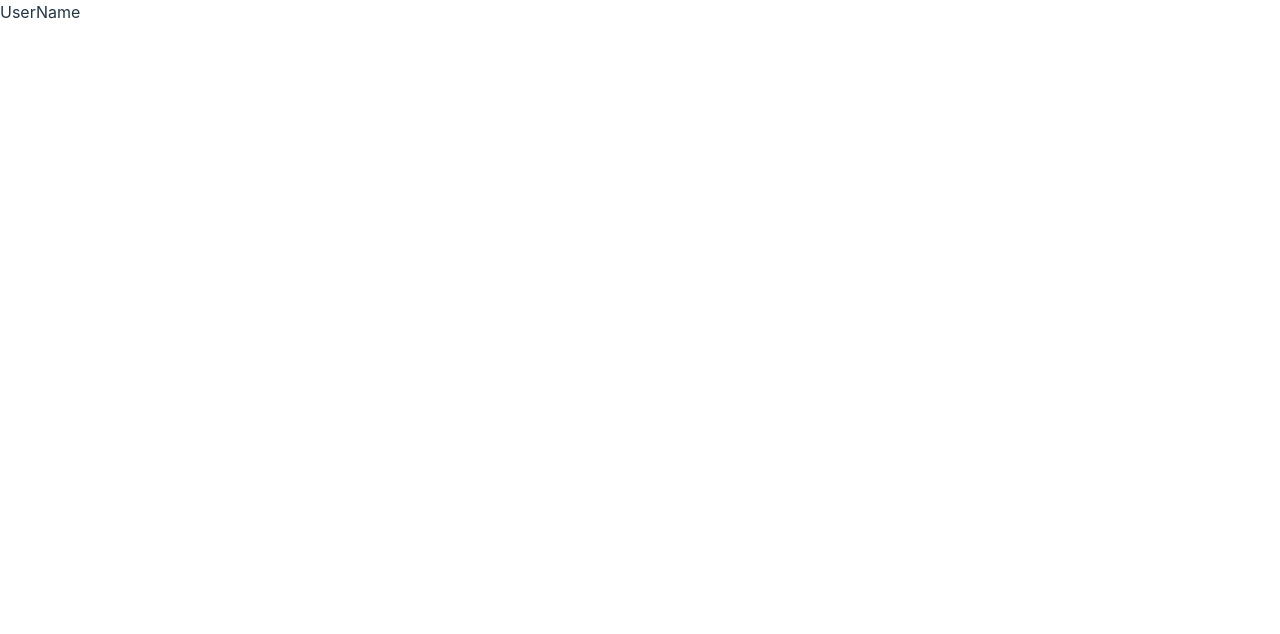
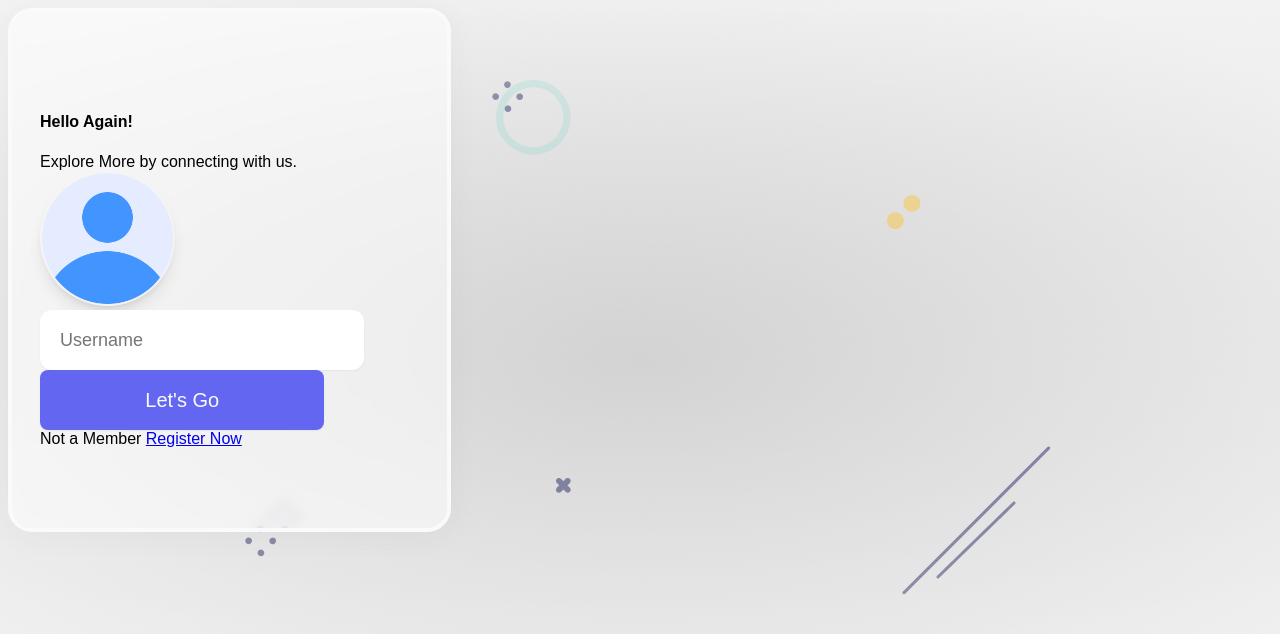
Before and after one commit to MohabbatRJ/authapp, a React (Vite) app in the folder client/: page / in a window 1280 px wide. Shown: the top 634 px of the page. Built offline with nearby package versions, Linux system fonts and the light colour scheme.

Commit message:
username ui design

```diff
--- a/client/src/components/Username.jsx
+++ b/client/src/components/Username.jsx
@@ -1,8 +1,35 @@
+import { Link } from "react-router-dom"
+import avatar from '../assets/profile.png'
+import styles from '../styles/Username.module.css'
+
 
 export default function Username() {
   return (
-    <div>
-      UserName
+    <div className="container mx-auto">
+      <div className=" flex justify-center items-center h-screen">
+
+        <div className={styles.glass}>
+          <div className="title flex flex-col items-center">
+            <h4 className="font-5xl font-bold">Hello Again!</h4>
+            <span className="py-4 text-xl w-2/3 text-center text-gray-500">Explore More by connecting with us.</span>
+          </div>
+
+          <form action="" className="py-1">
+            <div className="profile flex justify-center py-4">
+              <img src={avatar} alt="avatar" className={ styles.profile_img } />
+            </div>
+
+            <div className="textbox flex flex-col items-center gap-6">
+              <input type="text" placeholder="Username" className={ styles.textbox } />
+              <button className={styles.btn} type="submit">Let's Go</button>
+            </div>
+
+            <div className="text-center py-4">
+              <span className="text-gray-500">Not a Member <Link className="text-red-500" to="/register">Register Now</Link> </span>
+            </div>
+          </form>
+        </div>
+      </div>
     </div>
   )
 }
--- a/client/src/index.css
+++ b/client/src/index.css
@@ -1,20 +1,12 @@
-@tailwind base;
+@import url('https://fonts.googleapis.com/css2?family=Poppins&display=swap') @tailwind base;
 @tailwind components;
 @tailwind utilities;
 
-:root {
-  font-family: Inter, system-ui, Avenir, Helvetica, Arial, sans-serif;
-  line-height: 1.5;
-  font-weight: 400;
-
-  color-scheme: light dark;
-  color: rgba(255, 255, 255, 0.87);
-  background-color: #242424;
+*>* {
+  font-family: "Poppins", sans-serif;
 }
 
-@media (prefers-color-scheme: light) {
-  :root {
-    color: #213547;
-    background-color: #ffffff;
-  }
+body{
+  background: #dcdce6;
+  background-image: url('./assets/Background.png');
 }
--- /dev/null
+++ b/client/src/styles/Username.module.css
@@ -0,0 +1,26 @@
+.glass {
+    background-color: rgba(255, 255, 255, 0.55);
+    border-radius: 16px;
+    box-shadow: 0 4px 30px #4747470b;
+    backdrop-filter: blur(7.1px);
+    border: 1px solid rgba(255, 255, 255, 0.3);
+    @apply border-4 border-gray-50 shrink-0 h-auto w-[30%] rounded-3xl py-20 px-7 min-w-max;
+}
+
+.profile_img {
+    @apply border-4 border-gray-100 w-[135px] rounded-full shadow-lg cursor-pointer;
+    @apply hover:border-gray-200;
+}
+
+.textbox {
+    @apply border-0 px-5 py-4 rounded-xl w-3/4 shadow-sm text-lg;
+    @apply focus:outline-none;
+}
+
+.btn {
+    @apply border-0 bg-indigo-500 w-3/4 py-4 rounded-lg text-gray-50 text-xl shadow-sm text-center transition ease-in-out duration-300;
+}
+
+.btn:hover {
+    background-color: #ff6a6a;
+}
```
